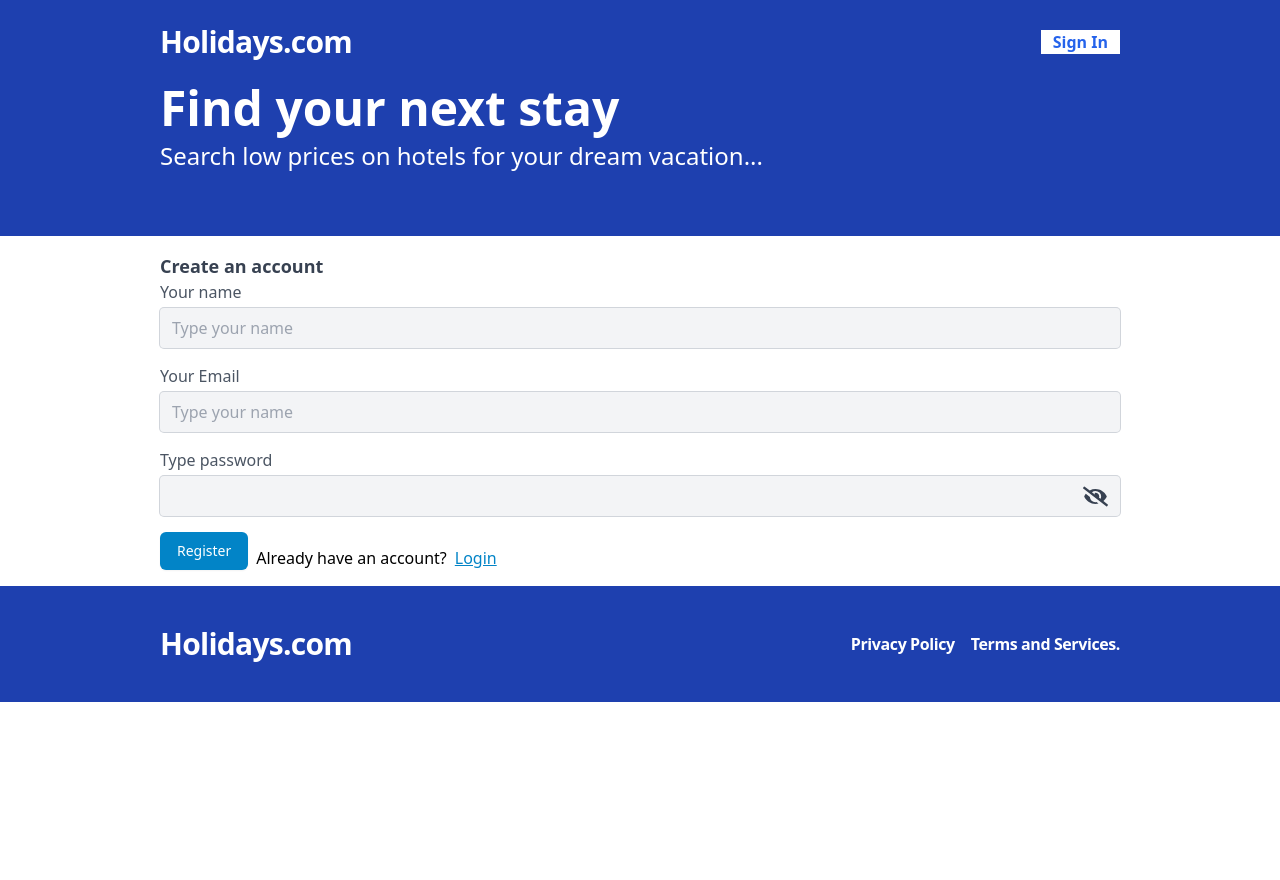
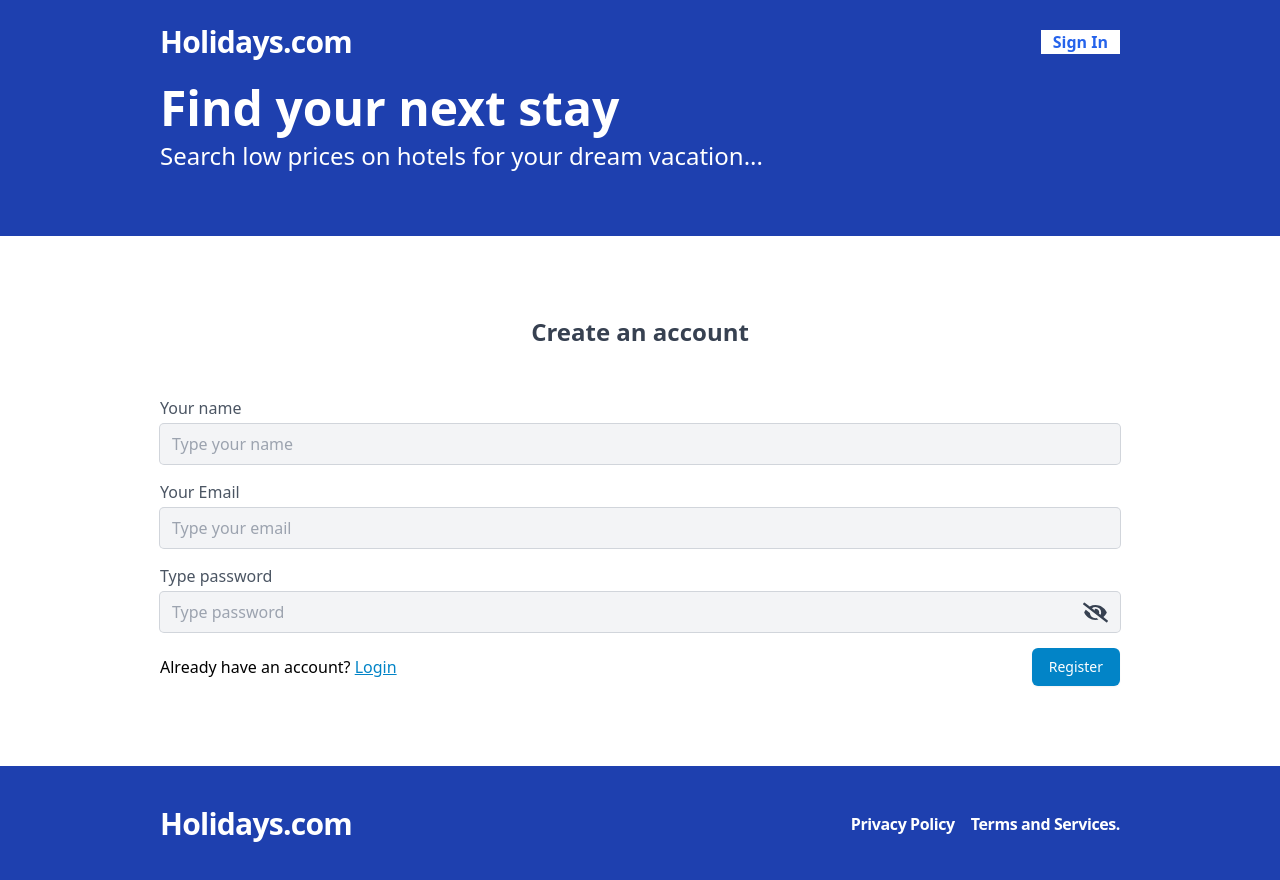
Before and after one commit to mahbubnoyon506/hotel-management, a React (Vite) app in the folder frontend/: page /register in a window 1280 px wide. Before the commit the page ends 800 px from the top, so only its background shows below. Built offline with nearby package versions, Linux system fonts and the light colour scheme; no server answers.

Commit message:
Some necessary style added in register and sing in page

```diff
--- a/frontend/src/pages/login/Login.jsx
+++ b/frontend/src/pages/login/Login.jsx
@@ -34,15 +34,15 @@ function Login() {
   };
 
   return (
-    <div className="container mx-auto py-4 min-h-screen">
+    <div className="container mx-auto py-20 ">
       <form onSubmit={handleSubmit(onSubmit)}>
-        <p className="text-lg font-semibold text-gray-700">
+        <p className="text-center text-2xl font-bold text-gray-700 pb-12">
           Sign In to your account
         </p>
         <div className="space-y-3">
           <Inputfield
             type="email"
-            placeholder="Type your name"
+            placeholder="Type your email"
             label="Your Email"
             field="email"
             formType={register}
@@ -52,6 +52,7 @@ function Login() {
           <Inputfield
             type="password"
             label="Type password"
+            placeholder="Type password"
             field="password"
             formType={register}
             required="Password is required"
@@ -61,14 +62,16 @@ function Login() {
             }}
             errors={errors?.password?.message}
           />
-          <div className="flex gap-2 items-end">
+          <div className="flex gap-2 items-center justify-between">
+            <div>
+              <p className="inline">Don't have an account?</p>{" "}
+              <Link className="underline text-sky-600" to="/register">
+                Create an account
+              </Link>
+            </div>
             <Button variant="sky" type="submit">
               Login
             </Button>
-            <p>Don't have an account?</p>{" "}
-            <Link className="underline text-sky-600" to="/register">
-              Create account
-            </Link>
           </div>
         </div>
       </form>
--- a/frontend/src/pages/register/Register.jsx
+++ b/frontend/src/pages/register/Register.jsx
@@ -32,9 +32,11 @@ function Register() {
   };
 
   return (
-    <div className="container mx-auto py-4">
+    <div className="container mx-auto py-20">
       <form onSubmit={handleSubmit(onSubmit)}>
-        <p className="text-lg font-semibold text-gray-700">Create an account</p>
+        <p className="text-center text-2xl font-bold text-gray-700 pb-12">
+          Create an account
+        </p>
         <div className="space-y-3">
           <Inputfield
             type="text"
@@ -47,7 +49,7 @@ function Register() {
           />
           <Inputfield
             type="email"
-            placeholder="Type your name"
+            placeholder="Type your email"
             label="Your Email"
             field="email"
             formType={register}
@@ -57,6 +59,7 @@ function Register() {
           <Inputfield
             type="password"
             label="Type password"
+            placeholder="Type password"
             field="password"
             formType={register}
             required="Password is required"
@@ -66,14 +69,16 @@ function Register() {
             }}
             errors={errors?.password?.message}
           />
-          <div className="flex gap-2 items-end">
+          <div className="flex gap-2 items-center justify-between">
+            <div>
+              <p className="inline">Already have an account?</p>{" "}
+              <Link className="underline text-sky-600" to="/login">
+                Login
+              </Link>
+            </div>
             <Button variant="sky" type="submit">
               Register
             </Button>
-            <p>Already have an account?</p>{" "}
-            <Link className="underline text-sky-600" to="/login">
-              Login
-            </Link>
           </div>
         </div>
       </form>
```
